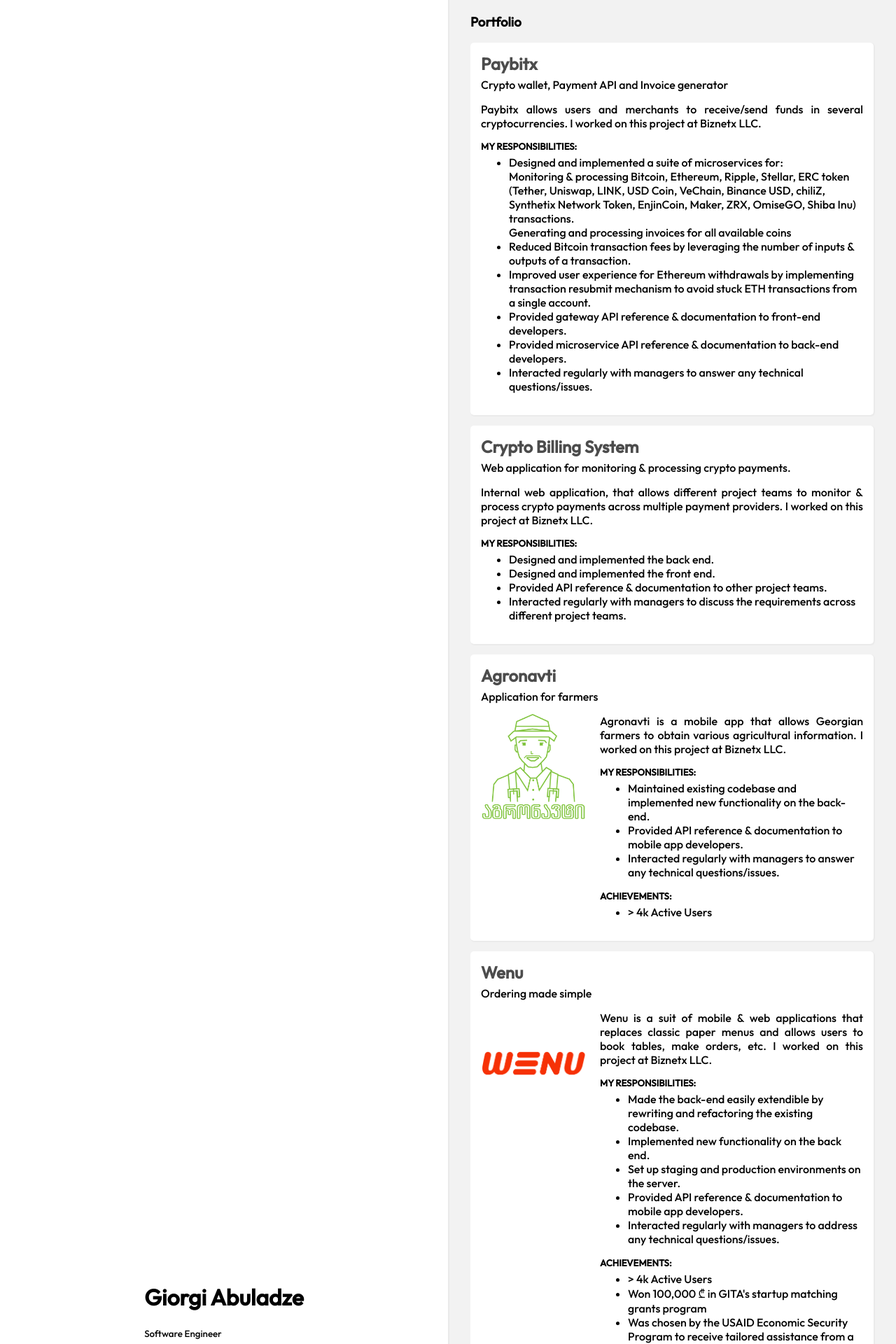
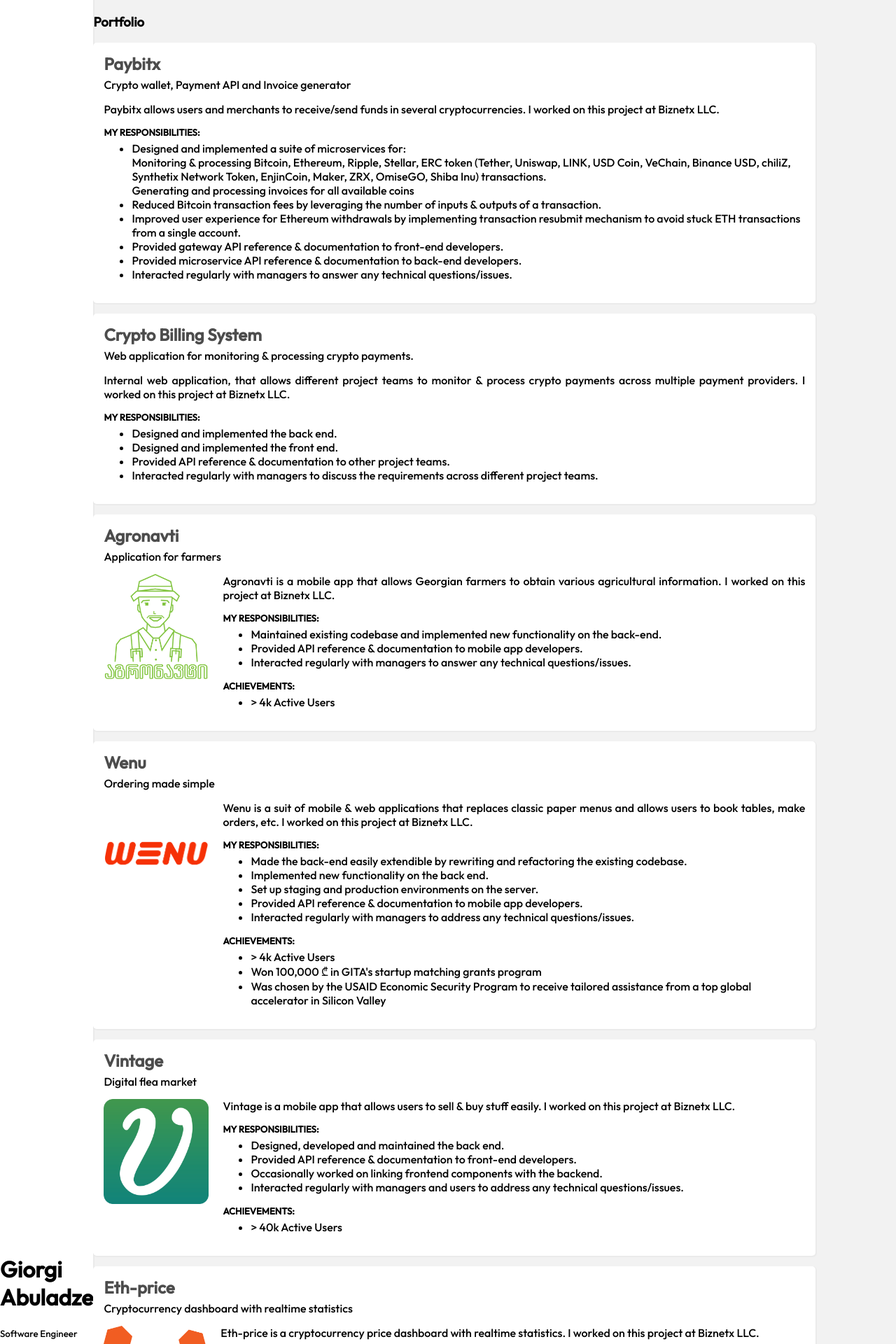
Before and after one commit to gabuladze/gabuladze.github.io, a Jekyll site: the page built from portfolio.html, in a window 1280 px wide. Shown: the top 1920 px of the page at 70% size. Built offline with Jekyll 4.4.1, drawn with Linux system fonts in a browser that asks for light colours.

Commit message:
Renamed landing -> main

```diff
--- a/_layouts/landing.html
+++ /dev/null
@@ -1,29 +0,0 @@
-<!--
-  What are you looking for?
-
-  Any questions?
-  email me at itisabu@gmail.com or use the contact form
-  ;)
--->
-<!DOCTYPE html>
-<html lang="en">
-
-<head>
-  {% include google-analytics.html %}
-  <meta charset="UTF-8">
-  <meta name="viewport" content="width=device-width, initial-scale=1.0">
-  <meta http-equiv="X-UA-Compatible" content="ie=edge">
-  <link rel="preconnect" href="https://fonts.googleapis.com">
-  <link rel="preconnect" href="https://fonts.gstatic.com" crossorigin>
-  <link href="https://fonts.googleapis.com/css2?family=Outfit:wght@500&display=swap"
-    rel="stylesheet">
-  <link rel="stylesheet" href="{{ 'assets/css/landing.css' | relative_url }}">
-  <title>{{ site.title }}</title>
-  {% seo %}
-</head>
-
-<body>
-  {{content}}
-</body>
-
-</html>
--- /dev/null
+++ b/_layouts/main.html
@@ -0,0 +1,25 @@
+<!doctype html>
+<html lang="en">
+    <head>
+        {% include google-analytics.html %}
+        <meta charset="UTF-8" />
+        <meta name="viewport" content="width=device-width, initial-scale=1.0" />
+        <meta http-equiv="X-UA-Compatible" content="ie=edge" />
+        <link rel="preconnect" href="https://fonts.googleapis.com" />
+        <link rel="preconnect" href="https://fonts.gstatic.com" crossorigin />
+        <link
+            href="https://fonts.googleapis.com/css2?family=Outfit:wght@500&display=swap"
+            rel="stylesheet"
+        />
+        <link
+            rel="stylesheet"
+            href="{{ 'assets/css/landing.css' | relative_url }}"
+        />
+        <title>{{ site.title }}</title>
+        {% seo %}
+    </head>
+
+    <body>
+        {{content}}
+    </body>
+</html>
--- a/about.html
+++ b/about.html
@@ -1,5 +1,5 @@
 ---
-layout: landing
+layout: main
 permalink: /about
 ---
 
--- a/index.html
+++ b/index.html
@@ -1,5 +1,5 @@
 ---
-layout: landing
+layout: main
 ---
 
 <div class="container align-center justify-center">
--- a/portfolio.html
+++ b/portfolio.html
@@ -1,11 +1,11 @@
 ---
-layout: landing
+layout: main
 permalink: /portfolio
 ---
 
-<div class="container justify-center">
+<div class="container">
   {% include header_pages.html %}
-  <div class="column align-center bg scrollable">
+  <div class=" bg">
     <div class="row"><h3>Portfolio</h3></div>
 
     <div class="projects-container">
@@ -37,7 +37,6 @@
           </div>
         </div>
       </div>
-
       {% endfor %}
     </div>
   </div>
```
